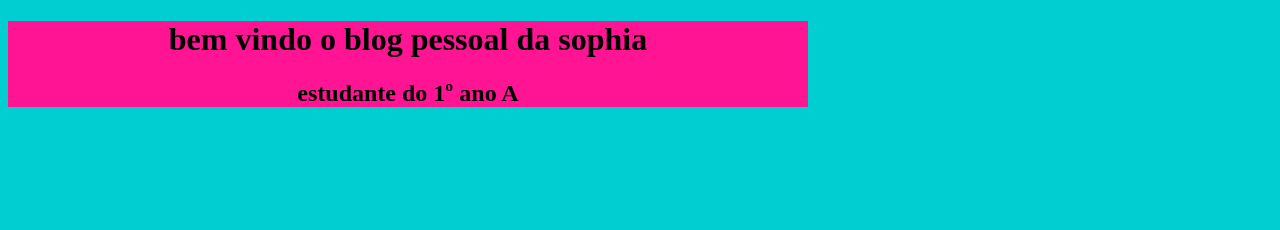
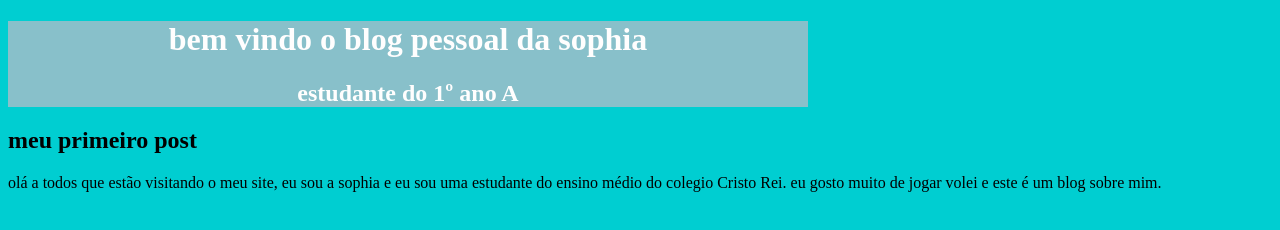
Before and after one commit to sophiabilovus-dotcom/blog-pessoal--sophia, a plain HTML site: page index.html in a window 1280 px wide. Drawn offline with Linux system fonts and the light colour scheme.

Commit message:
primeiro post

```diff
--- a/index.html
+++ b/index.html
@@ -11,5 +11,15 @@
         <h1>bem vindo o blog pessoal da sophia</h1>
         <h2>estudante do 1º ano A</h2>
     </header>
+    <main>
+        <h2>meu primeiro post</h2>
+        <article>
+            <p> olá a todos que estão visitando o meu site, eu sou a sophia e eu
+                sou uma estudante do ensino médio do colegio Cristo Rei.
+                eu gosto muito de jogar volei e este é um blog sobre mim.
+            </p>
+
+        </article>
+    </main>
 </body>
 </html>
--- a/style.css
+++ b/style.css
@@ -2,8 +2,8 @@ body{
 background-color: darkturquoise;
 }
 header{
-background-color: deeppink;
-color: black;
+background-color: rgb(136, 192, 202);
+color: rgb(255, 254, 254);
 text-align: center;
 max-width: 800px;
 }
```
